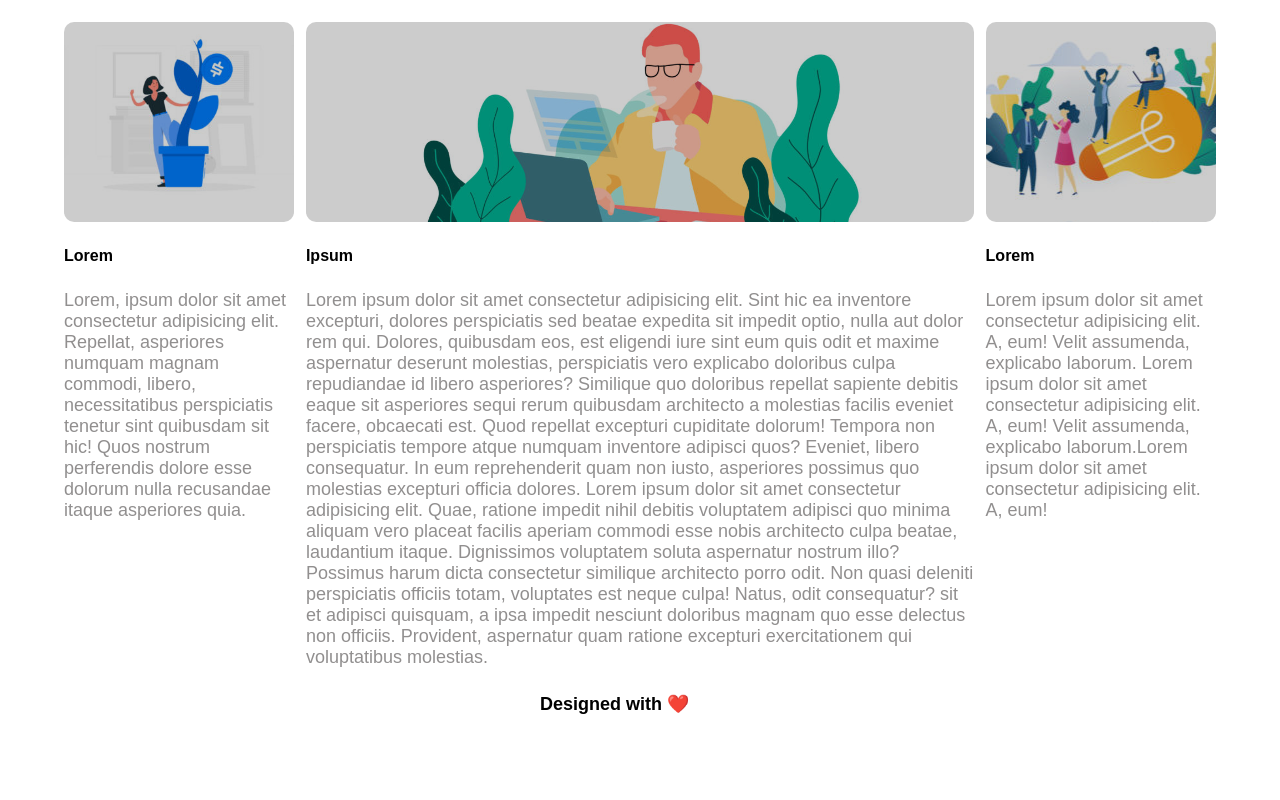
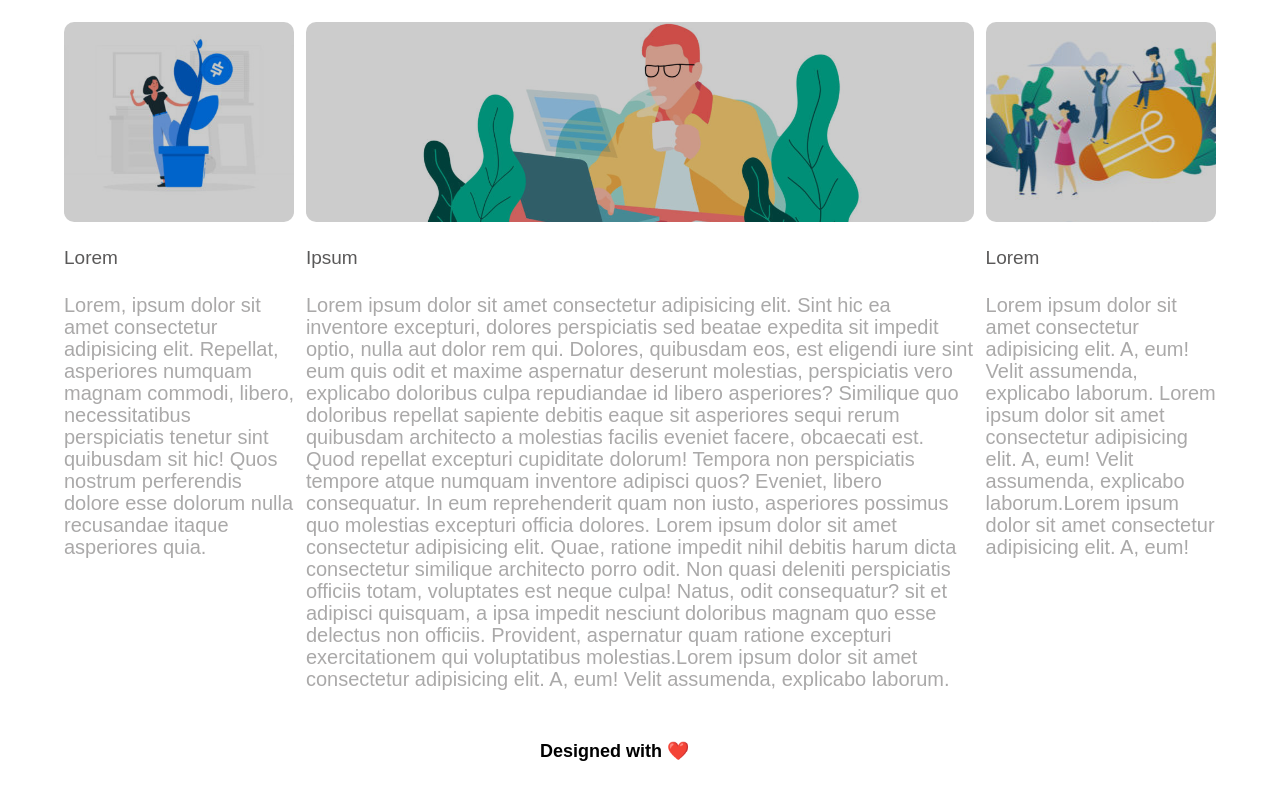
Before and after one commit to andrearep/htmlcss-wp, a plain HTML site: page index.html in a window 1280 px wide. Shown: the part 803-1603 px from the top of the page. Before the commit the page ends 1543 px from the top, so only its background shows below. Drawn offline with Linux system fonts and the light colour scheme.

Commit message:
correzione font e controllo bug

```diff
--- a/index.html
+++ b/index.html
@@ -85,13 +85,13 @@
                     facere, obcaecati est. Quod repellat excepturi cupiditate dolorum! Tempora non perspiciatis tempore
                     atque numquam inventore adipisci quos? Eveniet, libero consequatur. In eum reprehenderit quam non
                     iusto, asperiores possimus quo molestias excepturi officia dolores. Lorem ipsum dolor sit amet
-                    consectetur adipisicing elit. Quae, ratione impedit nihil debitis
-                    voluptatem adipisci quo minima aliquam vero placeat facilis aperiam commodi esse nobis architecto
-                    culpa beatae, laudantium itaque. Dignissimos voluptatem soluta aspernatur nostrum illo? Possimus
-                    harum dicta consectetur similique architecto porro odit. Non quasi deleniti perspiciatis officiis
+                    consectetur adipisicing elit. Quae, ratione impedit nihil debitis harum dicta consectetur similique
+                    architecto porro odit. Non quasi deleniti perspiciatis officiis
                     totam, voluptates est neque culpa! Natus, odit consequatur? sit et adipisci quisquam, a ipsa impedit
                     nesciunt doloribus magnam quo esse delectus non officiis.
-                    Provident, aspernatur quam ratione excepturi exercitationem qui voluptatibus molestias.</p>
+                    Provident, aspernatur quam ratione excepturi exercitationem qui voluptatibus molestias.Lorem ipsum
+                    dolor sit amet consectetur adipisicing elit. A, eum! Velit assumenda, explicabo
+                    laborum.</p>
             </div>
 
             <!-- right side content -->
--- a/script/style.css
+++ b/script/style.css
@@ -126,17 +126,21 @@ body{
 
 /* font style */
 .side_content p, .main_content p{
-    color:rgb(145, 143, 143);
-    font-size: 18px;
+    color:rgb(170, 169, 169);
+    font-size: 20px;
+    line-height: 22px;
 }
 .side_content h4, .main_content h4{
-    font-weight: 600;
+    font-weight: 500;
+    font-size: 19px;
+    color: rgb(90, 89, 89);
 }
 
 /* footer */
 footer{
     width: 200px;
-    margin: auto;
+    margin: 50px auto;
+
 }
 
 .credits{
```
